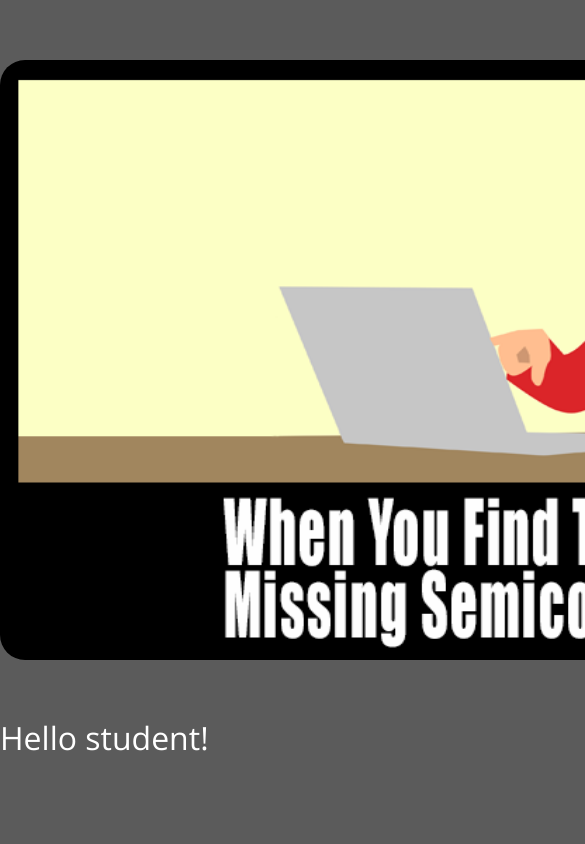
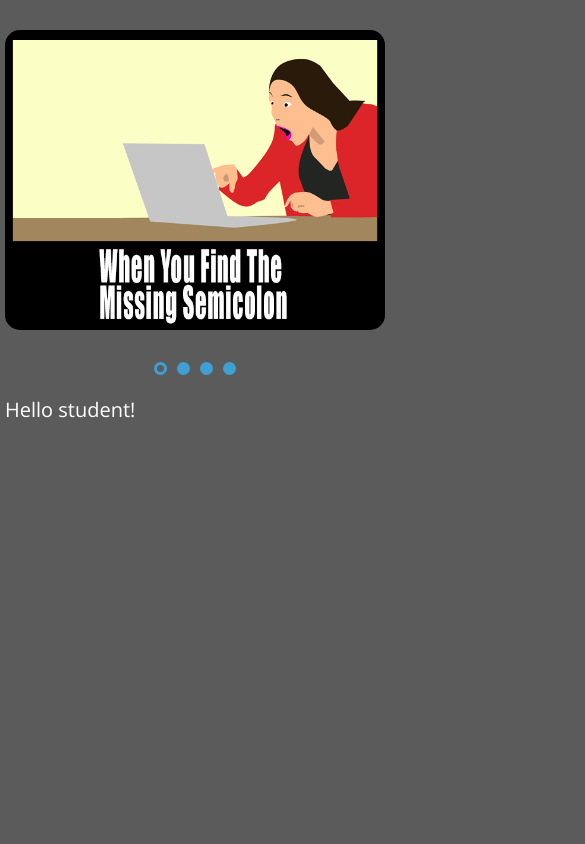
Before and after one commit to ddestroys/cssMemSlider, a plain HTML site: page cssMemSlider/index.html in a window 390 px wide. Shown: the top 844 px of the page, 585 px wide, since content can reach past the window. Drawn offline with nearby package versions, Linux system fonts and the light colour scheme.

Commit message:
feat: update style.css (Sun Oct 17 16:48:47     2021)

```diff
--- a/cssMemSlider/style.css
+++ b/cssMemSlider/style.css
@@ -130,3 +130,80 @@ body {
     -webkit-transition: all 0.2s;
     transition: all 0.2s;
 }
+
+@media screen and (max-width: 420px) {
+
+    .slider {
+        width: 380px;
+    }
+
+    .slider .slider-inner {
+        margin: 30px 0;
+    }
+
+    .slider .slider-inner .slider-img .slider-slide {
+        height: 300px;
+        border-radius: 15px;
+    }
+
+    .slider .under-pic {
+        flex-direction: column;
+    }
+
+    .slider .under-pic .phrases {
+        height: 25px;
+        order:1;
+    }
+
+    .slider .under-pic .phrases .text-slider .txt {
+        margin-bottom: 2px;
+        font-size: 20px;
+    }
+
+    .slider .under-pic .slider-controls {
+        align-self: center;
+        margin-bottom:20px ;
+    }
+
+    .slider .under-pic .slider-controls label {
+        width: 7px;
+        height: 7px;
+        border: 3px solid #3fa0d3;
+    }
+
+    .slider .under-pic .slider-controls label:hover {
+        border: 3px solid #ffffff;
+    }
+
+    .slider .under-pic .slider-controls label:active {
+        border: 3px solid #9c9c9c;
+        transform: scale(1.5);
+    }
+
+    #btn-2:checked ~ .slider-inner .slider-img {
+        transform: translate(-380px);
+    }
+
+    #btn-2:checked ~ .under-pic .phrases .text-slider {
+        transform: translateY(-25px);
+        -webkit-transition: all 0.2s;
+        transition: all 0.2s;
+    }
+
+    #btn-3:checked ~ .slider-inner .slider-img {
+        transform: translate(-760px);
+    }
+
+    #btn-3:checked ~ .under-pic .phrases .text-slider {
+        transform: translateY(-50px);
+
+    }
+
+    #btn-4:checked ~ .slider-inner .slider-img {
+        transform: translate(-1140px);
+    }
+
+    #btn-4:checked ~ .under-pic .phrases .text-slider {
+        transform: translateY(-75px);
+    }
+}
```
